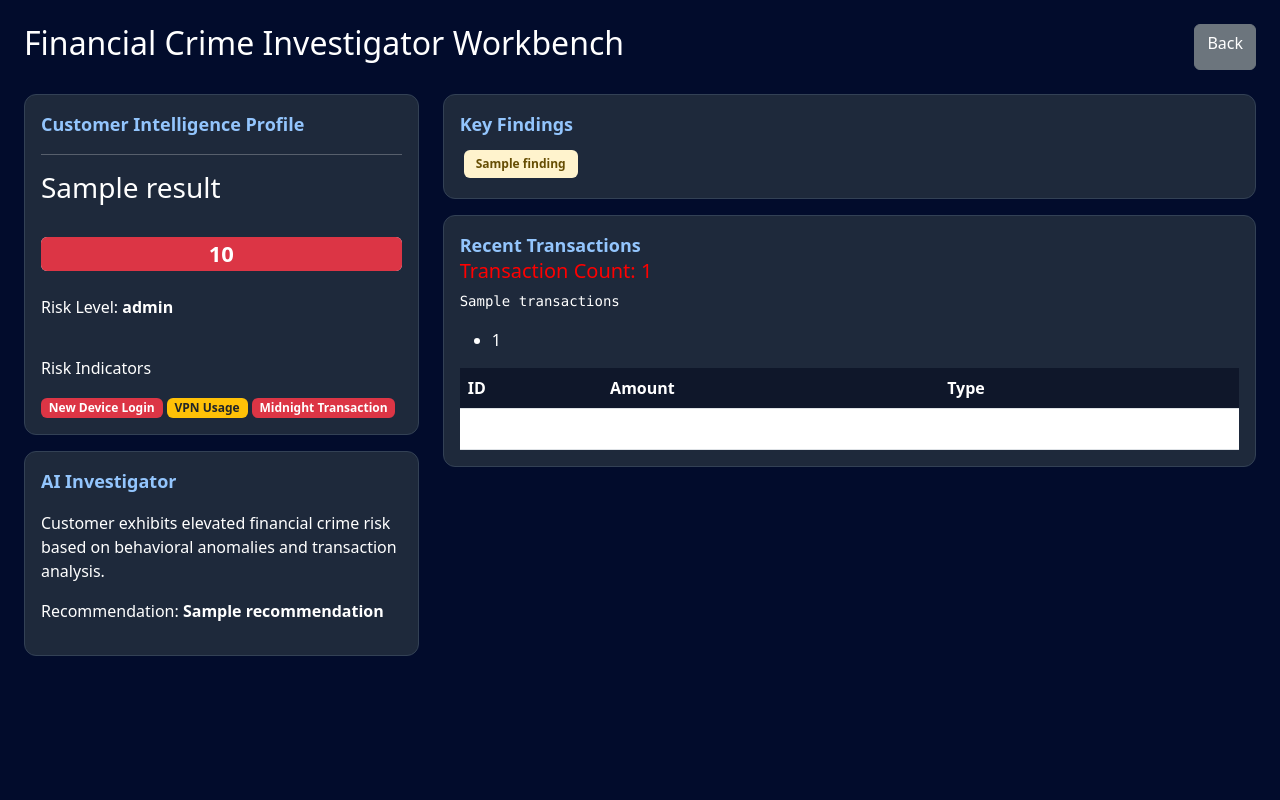
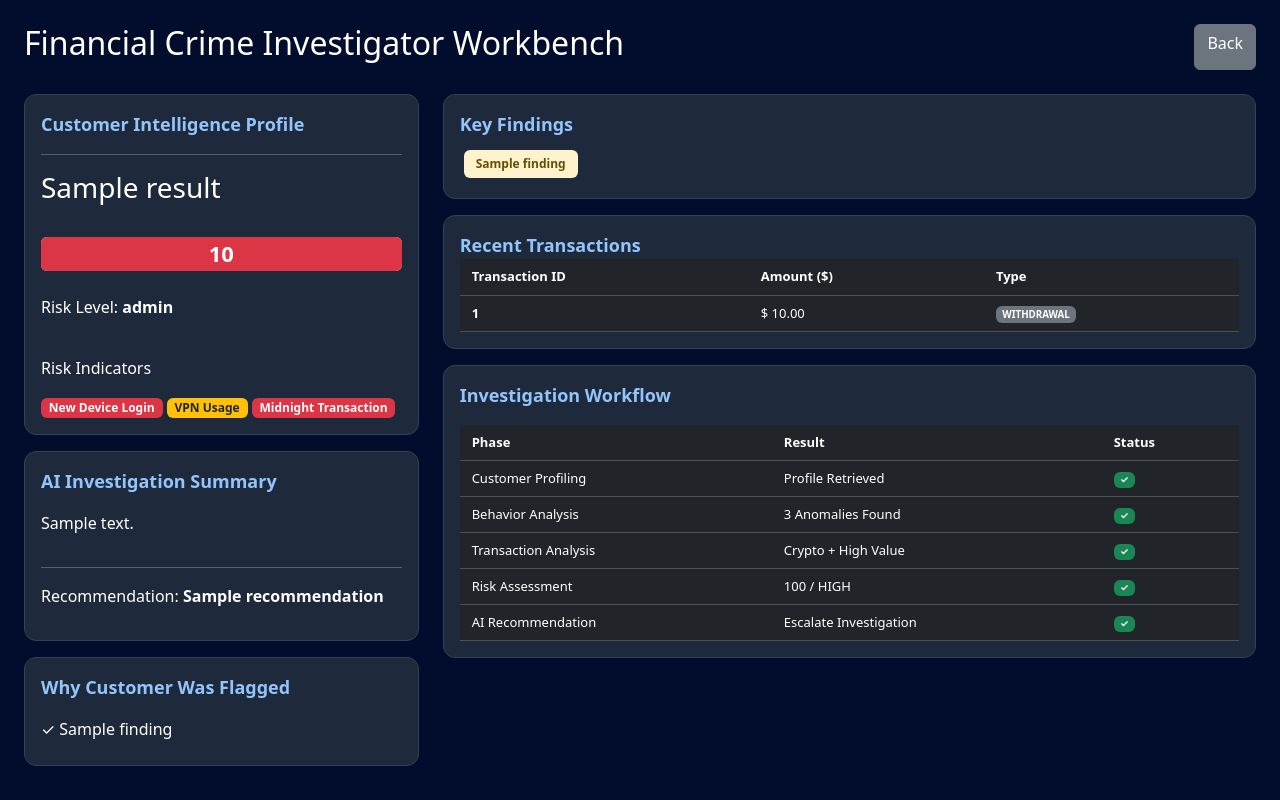
Before and after one commit to Hema-Hackathon/fraud-investigation-agent, a FastAPI app: template templates/workbench.html in a window 1280 px wide. Run offline with FastAPI, Linux system fonts and the light colour scheme; the template is opened without the code that fills it: most values are stand-ins (such as "Sample title", 1, 10 or a date in 2020).

Commit message:
UI changes

```diff
--- a/templates/workbench.html
+++ b/templates/workbench.html
@@ -50,15 +50,27 @@ body{
 
 .table{
     margin-bottom:0;
+    font-size:13px;
 }
 
 .table th{
-    background:#0f172a;
-    color:white;
+    padding:8px 12px !important;
+    font-size:13px;
+    font-weight:600;
 }
 
 .table td{
-    color:white;
+    padding:6px 12px !important;
+    font-size:13px;
+    vertical-align:middle;
+}
+
+.table tr{
+    height:36px;
+}
+
+.table-hover tbody tr:hover{
+    background:#334155 !important;
 }
 
 .progress{
@@ -72,6 +84,15 @@ body{
     border-radius:8px;
     font-size:12px;
     font-weight:600;
+}
+
+.timeline-item{
+    background:#0f172a;
+    padding:10px;
+    border-left:4px solid #22c55e;
+    margin-bottom:8px;
+    border-radius:6px;
+    color:white;
 }
 
 </style>
@@ -155,17 +176,39 @@ Back
     <div class="card p-3 mt-3">
 
         <div class="section-title">
-            AI Investigator
+AI Investigation Summary
 </div>
 
 <p class="mt-3">
-            Customer exhibits elevated financial crime risk based on behavioral anomalies and transaction analysis.
+{{ result.ai_summary }}
 </p>
+
+<hr>
 
 <p>
 Recommendation:
 <b>{{ result.recommendation }}</b>
 </p>
+
+    </div>
+
+    <div class="card p-3 mt-3">
+
+    <div class="section-title">
+        Why Customer Was Flagged
+    </div>
+
+    <div class="mt-3">
+
+        {% for finding in result.findings %}
+
+        <div class="mb-2">
+            ✓ {{ finding }}
+        </div>
+
+        {% endfor %}
+
+    </div>
 
 </div>
 
@@ -184,7 +227,7 @@ Key Findings
 
 <div class="mt-2">
 
-{% for finding in result.findings %}
+{% for finding in result.findings|unique %}
 
 <span class="badge badge-custom finding-warning">
     {{ finding }}
@@ -202,41 +245,107 @@ Key Findings
 Recent Transactions
 </div>
 
-    <h5 style="color:red">
-Transaction Count: {{ result.transactions|length }}
-</h5>
-
-    <pre>
-{{ result.transactions }}
-</pre>
-
-<table class="table transaction-table">
+<table class="table table-dark table-hover align-middle">
 
 <thead>
 <tr>
-<th>ID</th>
-<th>Amount</th>
+    <th>Transaction ID</th>
+    <th>Amount ($)</th>
     <th>Type</th>
 </tr>
 </thead>
 
-
 <tbody>
-<ul>
-{% for txn in result["transactions"] %}
-    <li>{{ txn["transaction_id"] }}</li>
-{% endfor %}
-</ul>
 
 {% for txn in result["transactions"] %}
 
 <tr>
-    <td>{{ txn["transaction_id"] }}</td>
-    <td>{{ txn["amount"] }}</td>
-    <td>{{ txn["transaction_type"] }}</td>
+    <td>
+        <strong>{{ txn["transaction_id"] }}</strong>
+    </td>
+
+    <td>
+        $ {{ "{:,.2f}".format(txn["amount"]) }}
+    </td>
+
+    <td>
+
+        {% if txn["transaction_type"] == "CRYPTO" %}
+        <span class="badge bg-warning text-dark">
+            CRYPTO
+        </span>
+
+        {% elif txn["transaction_type"] == "TRANSFER" %}
+        <span class="badge bg-info">
+            TRANSFER
+        </span>
+
+        {% else %}
+        <span class="badge bg-secondary">
+            WITHDRAWAL
+        </span>
+
+        {% endif %}
+
+    </td>
+
 </tr>
 
 {% endfor %}
+
+</tbody>
+
+</table>
+
+</div>
+
+<div class="card p-3 mt-3">
+
+    <div class="section-title">
+        Investigation Workflow
+    </div>
+
+    <table class="table table-dark table-hover mt-3">
+
+        <thead>
+            <tr>
+                <th>Phase</th>
+                <th>Result</th>
+                <th>Status</th>
+            </tr>
+        </thead>
+
+        <tbody>
+
+            <tr>
+                <td>Customer Profiling</td>
+                <td>Profile Retrieved</td>
+                <td><span class="badge bg-success">✓</span></td>
+            </tr>
+
+            <tr>
+                <td>Behavior Analysis</td>
+                <td>3 Anomalies Found</td>
+                <td><span class="badge bg-success">✓</span></td>
+            </tr>
+
+            <tr>
+                <td>Transaction Analysis</td>
+                <td>Crypto + High Value</td>
+                <td><span class="badge bg-success">✓</span></td>
+            </tr>
+
+            <tr>
+                <td>Risk Assessment</td>
+                <td>100 / HIGH</td>
+                <td><span class="badge bg-success">✓</span></td>
+            </tr>
+
+            <tr>
+                <td>AI Recommendation</td>
+                <td>Escalate Investigation</td>
+                <td><span class="badge bg-success">✓</span></td>
+            </tr>
 
         </tbody>
 
```
Also changed, not shown: services/explanation_service.py (+10 -1 lines). Lines whose indentation alone changed are shown as unchanged.
